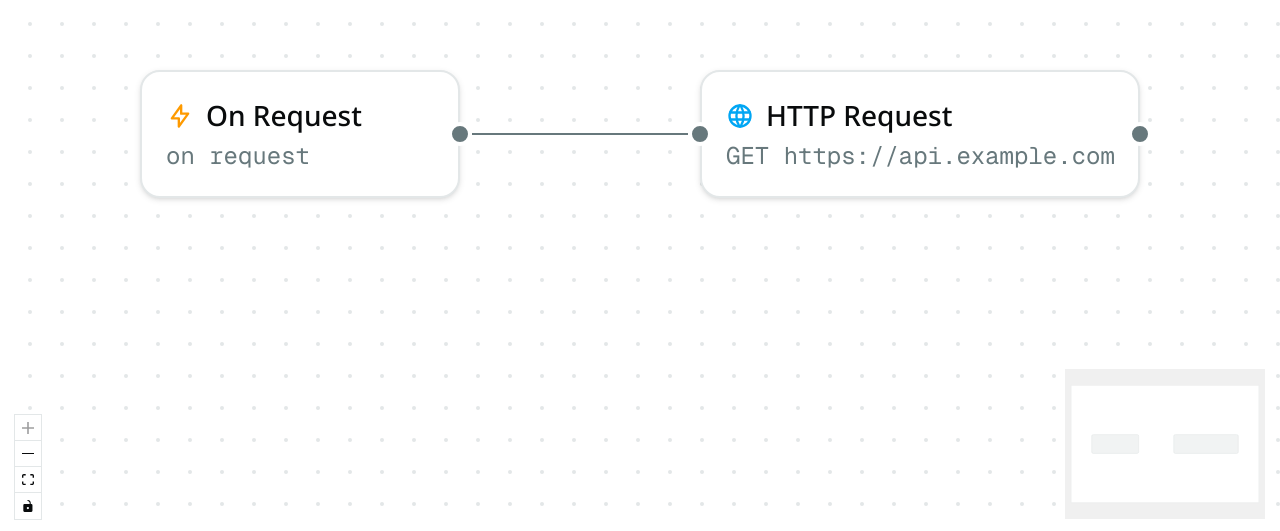
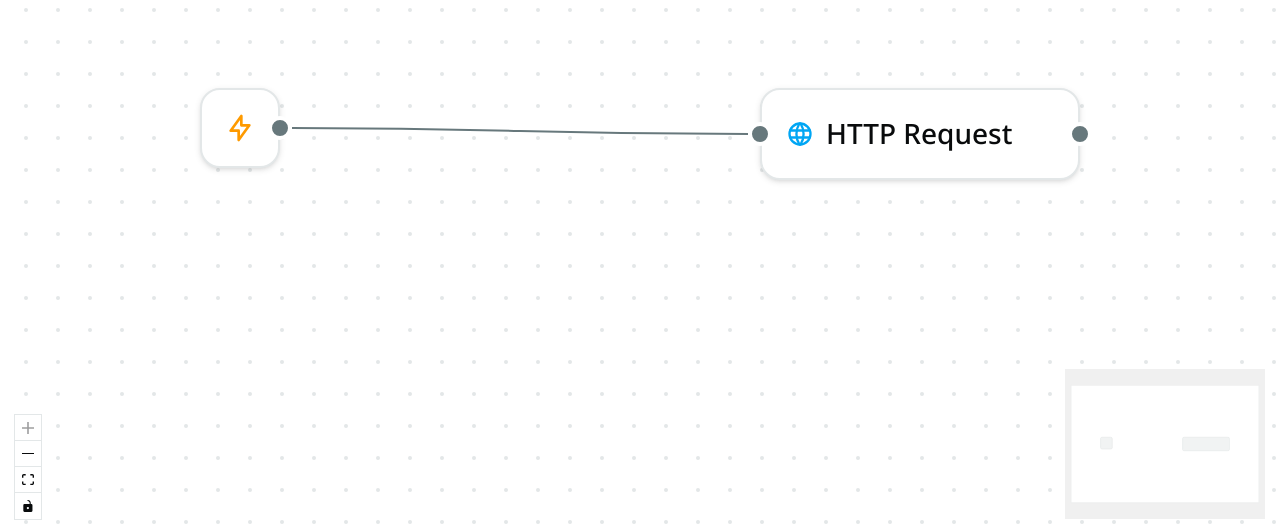
Before and after one commit to Sinio-Manoka/mono, a Next.js app: page / in a window 1280 px wide. Shown: the part 266-797 px from the top of the page. Built offline with nearby package versions, Linux system fonts and the light colour scheme.

Commit message:
feat: implement inline editing for node labels and enhance node components

```diff
--- a/components/canvas.tsx
+++ b/components/canvas.tsx
@@ -16,6 +16,7 @@ import {
   type EdgeChange,
   type Node,
   type NodeChange,
+  type NodeProps,
 } from "@xyflow/react"
 
 import "@xyflow/react/dist/style.css"
@@ -27,12 +28,43 @@ import {
   UNIQUE_CATALOG_KEYS,
   type NodeData,
   type NodeType,
+  type RequestNodeData,
   type TriggerNodeData,
 } from "@/components/nodes/types"
 import { Inspector } from "@/components/inspector"
 import { Sidebar } from "@/components/sidebar"
 
-const nodeTypes = { trigger: TriggerNode, request: RequestNode }
+// Wrap each node component so it receives an `onUpdate` callback bound
+// to its own id. The wrapper takes the generic `NodeProps` (what React
+// Flow's `nodeTypes` map expects) and casts to the typed `NodeProps` per
+// component. The `onUpdate` callback lets the node's children (e.g. the
+// inline-editable label) write back to the canvas state.
+//
+// Recreated via `useMemo` keyed on `updateNodeData` (which is stable
+// thanks to its own `useCallback` with `[]` deps), so the wrappers
+// aren't rebuilt on every render.
+const nodeTypesFor = (
+  updateNodeData: (id: string, patch: Partial<NodeData>) => void
+) => ({
+  trigger: (props: NodeProps) => {
+    const typed = props as NodeProps<Node<TriggerNodeData>>
+    return (
+      <TriggerNode
+        {...typed}
+        onUpdate={(patch) => updateNodeData(typed.id, patch)}
+      />
+    )
+  },
+  request: (props: NodeProps) => {
+    const typed = props as NodeProps<Node<RequestNodeData>>
+    return (
+      <RequestNode
+        {...typed}
+        onUpdate={(patch) => updateNodeData(typed.id, patch)}
+      />
+    )
+  },
+})
 
 const initialNodes: Node<NodeData>[] = [
   {
@@ -394,7 +426,7 @@ export function Canvas() {
         <ReactFlow
           nodes={nodes}
           edges={edges}
-          nodeTypes={nodeTypes}
+          nodeTypes={nodeTypesFor(updateNodeData)}
           elementsSelectable
           nodesConnectable
           deleteKeyCode={["Delete", "Backspace"]}
--- a/components/inspector.tsx
+++ b/components/inspector.tsx
@@ -12,6 +12,7 @@ import {
   DrawerTitle,
 } from "@/components/ui/drawer"
 import { cn } from "@/lib/utils"
+import { NodeLabel } from "@/components/nodes/node-label"
 import type {
   NodeData,
   NodeType,
@@ -77,14 +78,25 @@ export function Inspector({
         )}
       >
         {/* Top bar — title block anchored to the drawer's top-left corner,
-            action buttons to the top-right. Both float above the body. */}
+            action buttons to the top-right. Both float above the body.
+            The title is the node's name, inline-editable in place via
+            <NodeLabel> (the same component used to live on the node
+            card). The description below it is the node type — replacing
+            the id that used to live here. */}
         <div className="absolute inset-x-4 top-4 z-10 flex items-start justify-between gap-2">
           <div>
             <DrawerTitle>
-              {nodeType === "trigger" ? "Trigger" : "Request"}
+              <NodeLabel
+                value={(localData.label as string | undefined) ?? ""}
+                onChange={(value) => apply({ label: value })}
+                // `text-base` overrides the NodeLabel default `text-sm`
+                // so the title sits at the same size the surrounding
+                // DrawerTitle typography expects.
+                className="text-base"
+              />
             </DrawerTitle>
             <DrawerDescription className="font-mono">
-              {nodeId}
+              {nodeType ?? "unknown"}
             </DrawerDescription>
           </div>
           <div className="flex items-center gap-1">
@@ -111,17 +123,6 @@ export function Inspector({
         </div>
 
         <div className="mx-auto flex w-full max-w-sm flex-col gap-4 px-4 pb-8 pt-20">
-          <Field
-            label="Label"
-            value={(localData.label as string | undefined) ?? ""}
-            onChange={(value) => apply({ label: value })}
-          />
-          <Field
-            label="Subtitle"
-            value={(localData.subtitle as string | undefined) ?? ""}
-            onChange={(value) => apply({ subtitle: value })}
-          />
-
           {nodeType === "request" ? (
             <>
               <SelectField
--- /dev/null
+++ b/components/nodes/node-label.tsx
@@ -0,0 +1,105 @@
+"use client"
+
+import { useEffect, useRef, useState, type KeyboardEvent, type MouseEvent } from "react"
+
+import { cn } from "@/lib/utils"
+
+/**
+ * Inline label editor for a node card. Clicking the label swaps it for
+ * an `<input>`; Enter or blur commits, Escape cancels. Click and mousedown
+ * events are stopped from propagating so React Flow doesn't interpret
+ * the click as a node-select / node-drag interaction while the user is
+ * editing the text.
+ *
+ * The `key={value}` on the input makes React mount a fresh `<input>`
+ * whenever the upstream value changes (e.g. after a server load), so
+ * the in-flight draft is reset to the new value without a syncing
+ * effect (which would trip the `react-hooks/set-state-in-effect` rule).
+ */
+export function NodeLabel({
+  value,
+  onChange,
+  className,
+}: {
+  value: string
+  onChange: (value: string) => void
+  className?: string
+}) {
+  const [isEditing, setIsEditing] = useState(false)
+  const [draft, setDraft] = useState(value)
+  const inputRef = useRef<HTMLInputElement>(null)
+
+  // When entering edit mode, focus the input and select its content so
+  // the next keystroke replaces the whole label.
+  useEffect(() => {
+    if (isEditing && inputRef.current) {
+      inputRef.current.focus()
+      inputRef.current.select()
+    }
+  }, [isEditing])
+
+  const commit = () => {
+    if (draft !== value) onChange(draft)
+    setIsEditing(false)
+  }
+
+  const cancel = () => {
+    setDraft(value)
+    setIsEditing(false)
+  }
+
+  const stop = (event: MouseEvent) => event.stopPropagation()
+
+  const handleKeyDown = (event: KeyboardEvent<HTMLInputElement>) => {
+    if (event.key === "Enter") {
+      event.preventDefault()
+      commit()
+    } else if (event.key === "Escape") {
+      event.preventDefault()
+      cancel()
+    }
+  }
+
+  if (isEditing) {
+    return (
+      <input
+        key={value}
+        ref={inputRef}
+        value={draft}
+        onChange={(event) => setDraft(event.target.value)}
+        onBlur={commit}
+        onKeyDown={handleKeyDown}
+        onClick={stop}
+        onMouseDown={stop}
+        onDoubleClick={stop}
+        // `min-w-0` lets the input shrink inside the flex row so the
+        // label can grow/shrink without overflowing the card.
+        className={cn(
+          "min-w-0 flex-1 bg-transparent text-sm font-medium text-foreground outline-none",
+          "border-b border-ring",
+          className
+        )}
+      />
+    )
+  }
+
+  return (
+    <div
+      role="button"
+      tabIndex={0}
+      onClick={(event) => {
+        event.stopPropagation()
+        setIsEditing(true)
+      }}
+      onMouseDown={(event) => event.stopPropagation()}
+      onDoubleClick={(event) => event.stopPropagation()}
+      // `min-w-0` so the text div can shrink in the flex row.
+      className={cn(
+        "min-w-0 flex-1 cursor-text text-sm font-medium truncate",
+        className
+      )}
+    >
+      {value || "Untitled"}
+    </div>
+  )
+}
--- a/components/nodes/request-node.tsx
+++ b/components/nodes/request-node.tsx
@@ -6,11 +6,19 @@ import { Handle, Position, type Node, type NodeProps } from "@xyflow/react"
 import { cn } from "@/lib/utils"
 import type { RequestNodeData } from "@/components/nodes/types"
 
-export function RequestNode({
-  data,
-  selected,
-}: NodeProps<Node<RequestNodeData>>) {
-  const { label = "Request", method = "GET", url } = data
+export function RequestNode(
+  props: NodeProps<Node<RequestNodeData>> & {
+    onUpdate: (patch: Partial<RequestNodeData>) => void
+  }
+) {
+  // The label is shown on the card for visual context, but it's NOT
+  // inline-editable here — the editable surface is the Inspector's
+  // DrawerTitle (the NodeLabel that lives there). Keeping the card's
+  // label display-only avoids the "click the card to edit vs click the
+  // card to select" conflict we hit when the label was inline-editable.
+  const { data, selected } = props
+  void props.onUpdate
+  const { label = "Request" } = data
   return (
     <div
       className={cn(
@@ -28,14 +36,12 @@ export function RequestNode({
       />
       <div className="flex items-center gap-1.5">
         <IconWorld
-          className="size-3.5 text-sky-500 dark:text-sky-400"
+          className="size-3.5 shrink-0 text-sky-500 dark:text-sky-400"
           aria-hidden
         />
-        <div className="text-sm font-medium">{label}</div>
-      </div>
-      <div className="mt-0.5 truncate font-mono text-xs text-muted-foreground">
-        {method}
-        {url ? ` ${url}` : ""}
+        <div className="min-w-0 flex-1 truncate text-sm font-medium">
+          {label}
+        </div>
       </div>
       <Handle
         type="source"
--- a/components/nodes/trigger-node.tsx
+++ b/components/nodes/trigger-node.tsx
@@ -6,31 +6,32 @@ import { Handle, Position, type Node, type NodeProps } from "@xyflow/react"
 import { cn } from "@/lib/utils"
 import type { TriggerNodeData } from "@/components/nodes/types"
 
-export function TriggerNode({
-  data,
-  selected,
-}: NodeProps<Node<TriggerNodeData>>) {
-  const { label = "Trigger", triggerType = "manual" } = data
+export function TriggerNode(
+  props: NodeProps<Node<TriggerNodeData>> & {
+    onUpdate: (patch: Partial<TriggerNodeData>) => void
+  }
+) {
+  const { data, selected } = props
+  // The card is intentionally minimal — the node's name lives in the
+  // Inspector header now, not on the card itself. The icon alone is
+  // enough to distinguish a trigger (lightning) from a request (globe)
+  // when scanning the canvas.
+  void data
+  void props.onUpdate
   return (
     <div
       className={cn(
-        "min-w-40 cursor-pointer rounded-lg border bg-card p-3 text-card-foreground shadow-sm transition-shadow",
+        "grid h-10 w-10 cursor-pointer place-items-center rounded-lg border bg-card shadow-sm transition-shadow",
         selected
           ? "border-ring shadow-md ring-2 ring-ring/30"
           : "border-border"
       )}
     >
       {/* No target handle — triggers are entry points; nothing can connect INTO a trigger. */}
-      <div className="flex items-center gap-1.5">
-        <IconBolt
-          className="size-3.5 text-amber-500 dark:text-amber-400"
-          aria-hidden
-        />
-        <div className="text-sm font-medium">{label}</div>
-      </div>
-      <div className="mt-0.5 font-mono text-xs text-muted-foreground">
-        {triggerType === "manual" ? "manual" : "on request"}
-      </div>
+      <IconBolt
+        className="size-4 text-amber-500 dark:text-amber-400"
+        aria-label="Trigger node"
+      />
       <Handle
         type="source"
         position={Position.Right}
--- a/components/nodes/types.ts
+++ b/components/nodes/types.ts
@@ -8,15 +8,12 @@ import { IconApi, IconBolt, IconWorld, type Icon } from "@tabler/icons-react"
 
 export type TriggerNodeData = {
   label?: string
-  /** Short hint shown under the label in the node card. */
-  subtitle?: string
   /** What kind of trigger this is — "manual" fires from a button, "request" from an incoming HTTP call. */
   triggerType?: "manual" | "request"
 }
 
 export type RequestNodeData = {
   label?: string
-  subtitle?: string
   /** HTTP method. Free-form string so we can extend past the common four. */
   method?: string
   /** Target URL. */
```
